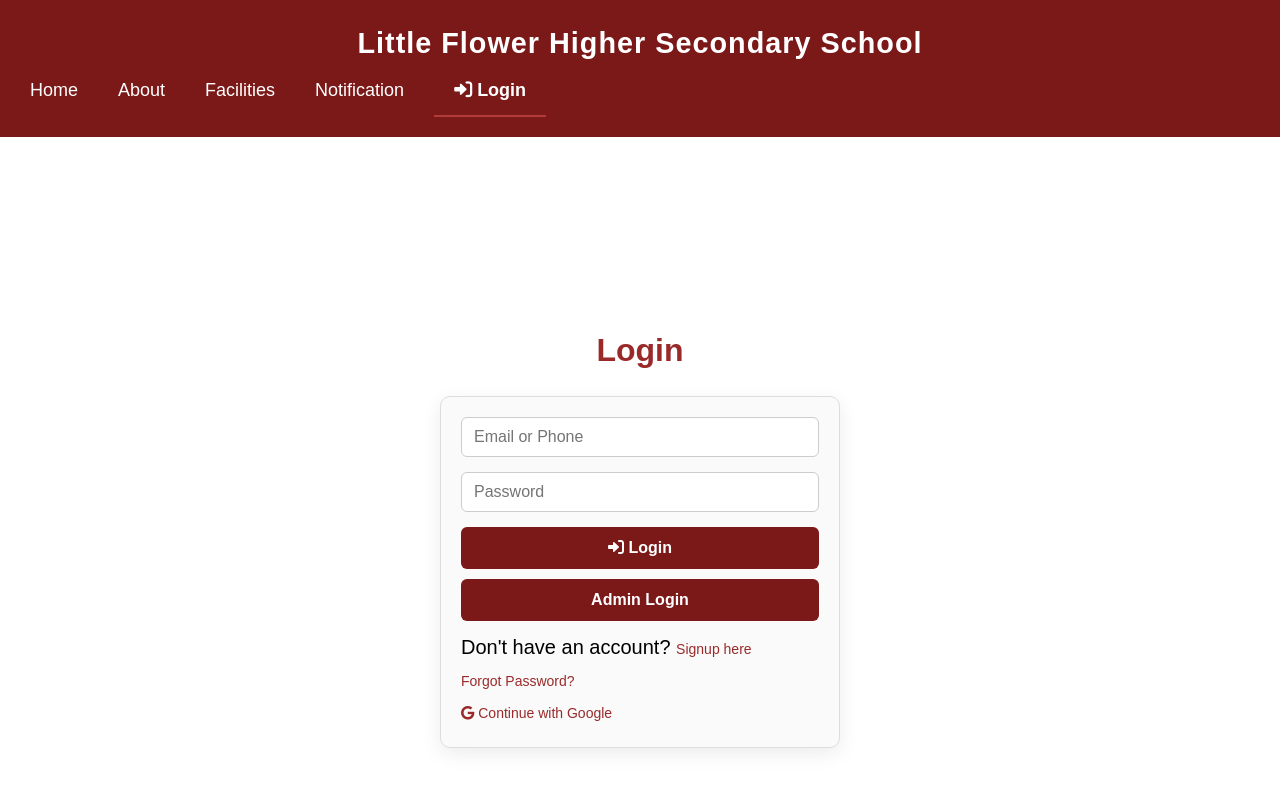
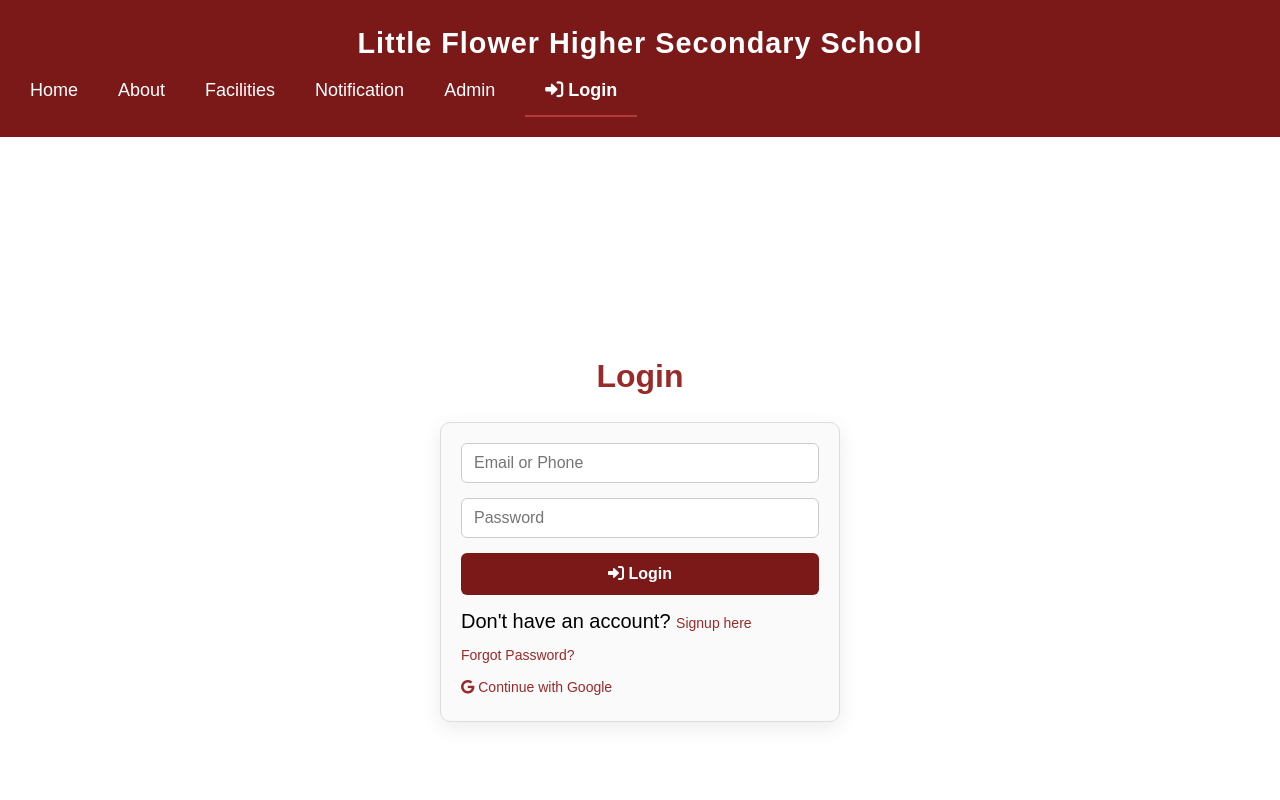
Before and after one commit to Lumthrong/project-web, a website: page docs/login.html in a window 1280 px wide. Shown: the top 800 px of the page. Drawn offline with Linux system fonts and the light colour scheme; no server answers.

Commit message:
Update login.html

```diff
--- a/docs/login.html
+++ b/docs/login.html
@@ -23,6 +23,7 @@
           <li><a href="about.html">About</a></li>
           <li><a href="facilities.html">Facilities</a></li>
           <li><a href="notification.html">Notification</a></li>
+          <li><a href="admin.html">Admin</a></li>
           <li id="authItem"><a href="login.html" id="authLink"><i class="fas fa-sign-in-alt"></i> Login</a></li>
           <li id="logoutItem" style="display: none;">
             <a href="#" id="logoutBtn"><i class="fas fa-sign-out-alt"></i> Logout</a>
@@ -40,7 +41,6 @@
         <input type="text" name="username" id="username" placeholder="Email or Phone" required>
         <input type="password" name="password" placeholder="Password" required />
         <button type="submit"><i class="fas fa-sign-in-alt"></i> Login</button>
-        <button href="admin.hmtl">Admin Login</button>
         <p>Don't have an account? <a href="signup.html">Signup here</a></p>
         <p><a href="forgot.html">Forgot Password?</a></p>
         <a href="https://project-web-toio.onrender.com/auth/google" class="google-btn">
```
